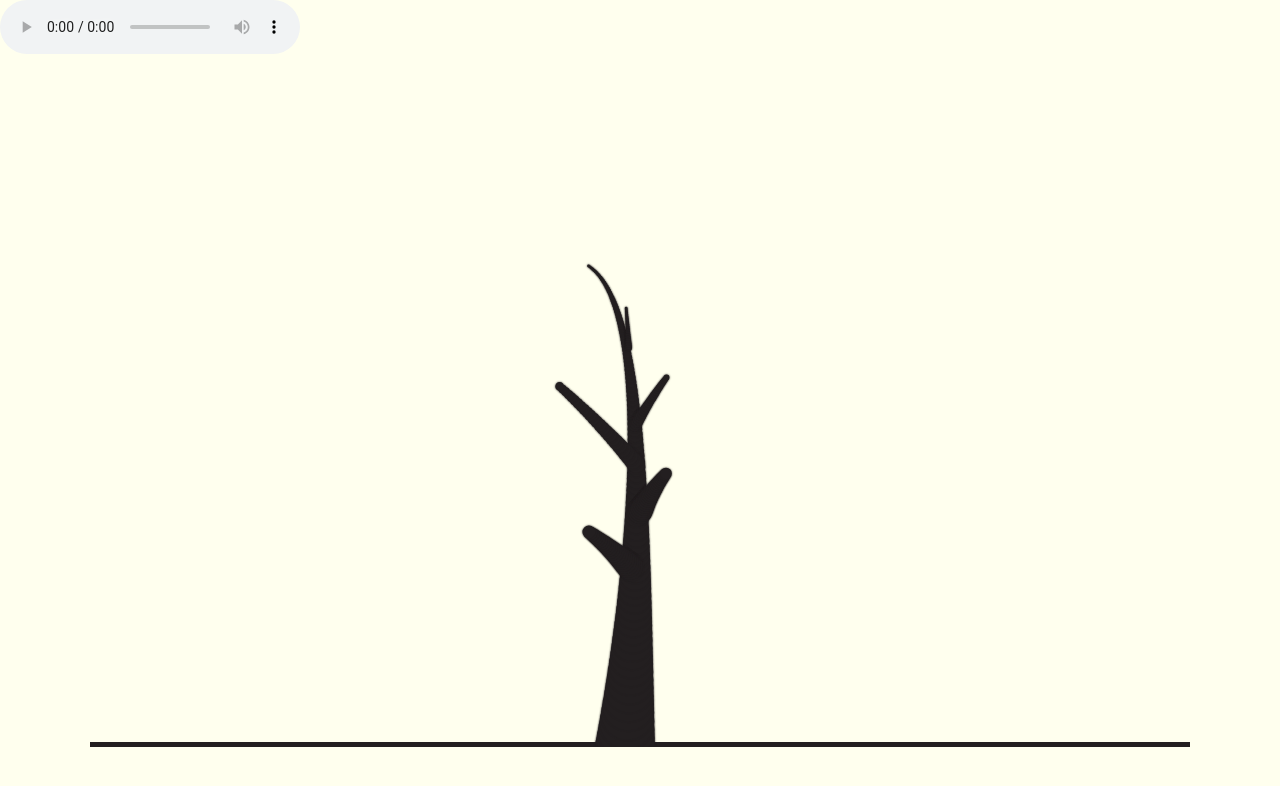
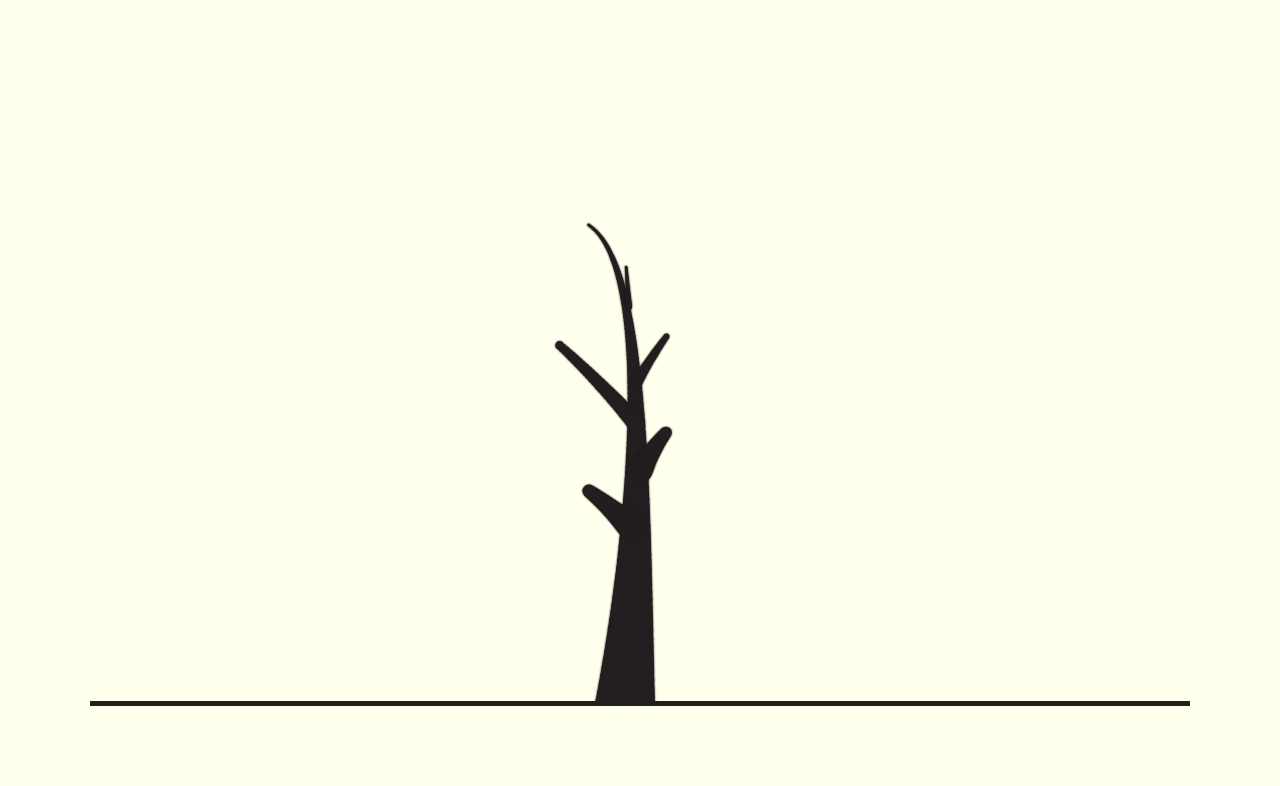
Before and after one commit to EmanElattar26/Birthday, a plain HTML site: page Love.html in a window 1280 px wide. Drawn offline with Linux system fonts and the light colour scheme.

Commit message:
Update Love.html

```diff
--- a/Love.html
+++ b/Love.html
@@ -20,7 +20,7 @@
 </head>
 
 <body>
-    <audio controls autoplay  src="love.mp3"></audio>
+    <audio src="love.mp3"></audio>
     <embed src="" autostart="true" loop="true" hidden="true"></embed>
     <div id="main">
         <div id="error">(<a
```
